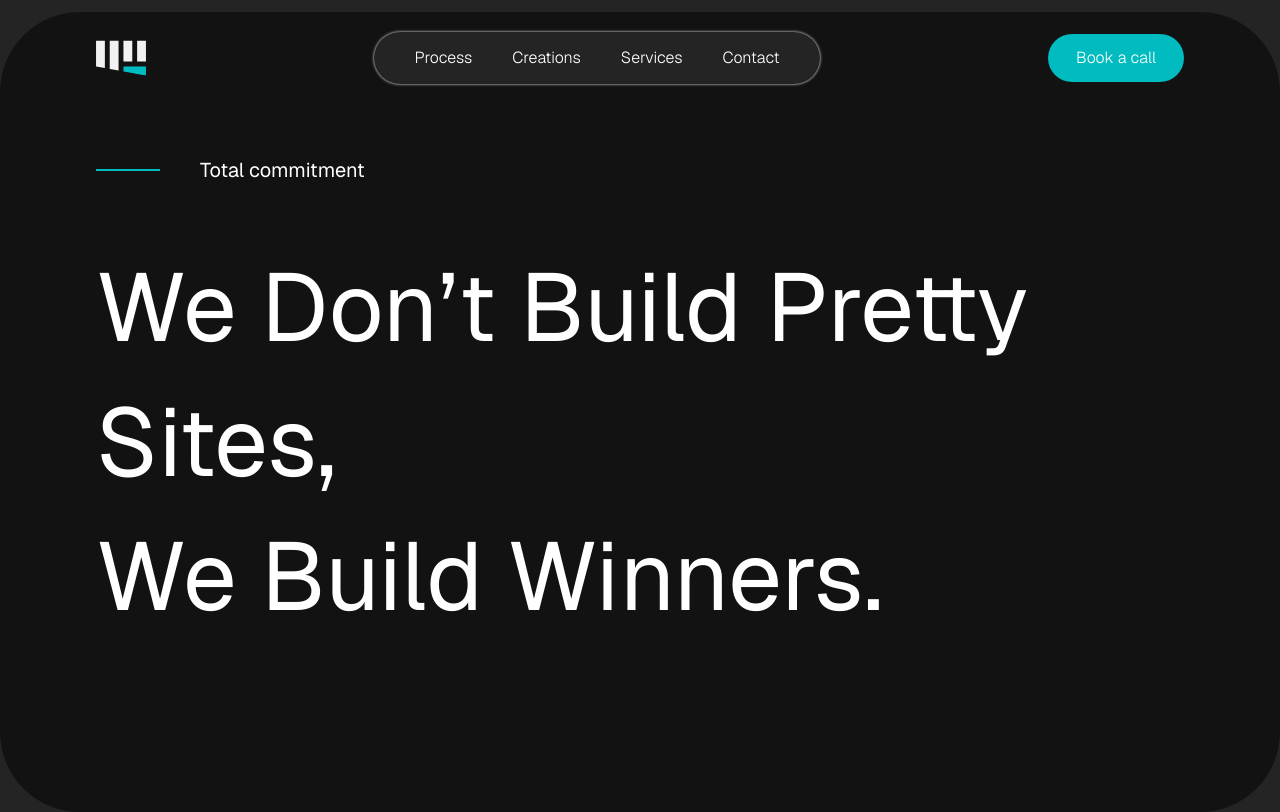
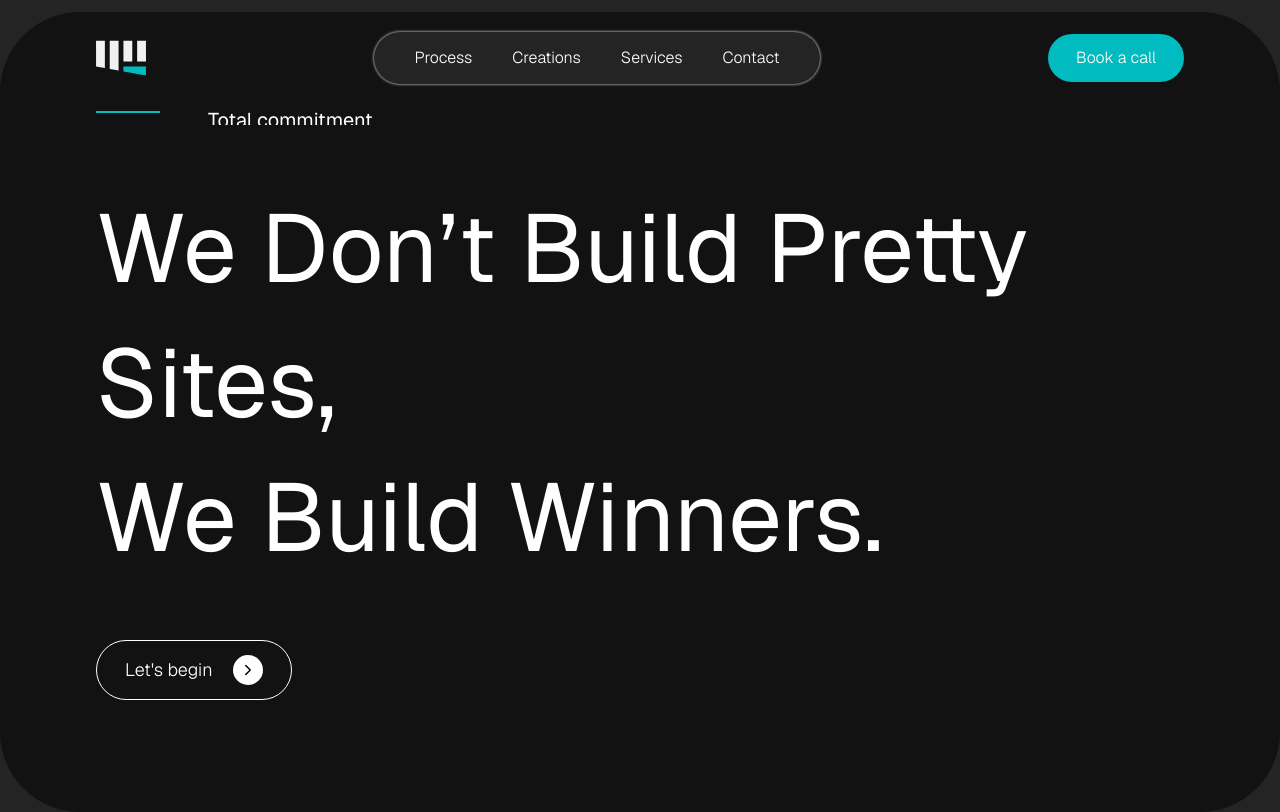
Before and after one commit to raian30/fist-agency, a Next.js app: page / in a window 1280 px wide. Built offline with nearby package versions, Linux system fonts and the light colour scheme.

Commit message:
hero finished

```diff
--- a/src/app/globals.css
+++ b/src/app/globals.css
@@ -4,6 +4,61 @@
 
 body {
   font-weight: 300;
+}
+
+
+.animation-item-1 {
+  animation: animation-item-1 infinite 3s ease;
+}
+
+@keyframes animation-item-1 {
+  33% {
+    transform: translateY(100%);
+  }
+
+  66% {
+    transform: translateY(100%);
+  }
+
+  100% {
+    transform: translateY(0%);
+  }
+}
+
+.animation-item-2 {
+  animation: animation-item-2 infinite 3s ease;
+}
+
+@keyframes animation-item-2 {
+  33% {
+    transform: translateY(0%);
+  }
+
+  66% {
+    transform: translateY(100%);
+  }
+
+  100% {
+    transform: translateY(100%);
+  }
+}
+
+.animation-item-3 {
+  animation: animation-item-3 infinite 3s ease;
+}
+
+@keyframes animation-item-3 {
+  33% {
+    transform: translateY(100%);
+  }
+
+  66% {
+    transform: translateY(0%);
+  }
+
+  100% {
+    transform: translateY(100%);
+  }
 }
 
 @layer utilities {
--- a/src/app/page.tsx
+++ b/src/app/page.tsx
@@ -1,14 +1,27 @@
 import GridBackground from "@/components/custom/GridBackground";
+import {ChevronRight} from "lucide-react";
+import Link from "next/link";
 
 export default function Home() {
   return (
       <div className={'min-h-screen overflow-hidden'}>
           <div className={'flex flex-col gap-14 h-screen justify-center px-24'}>
-              <div className={'flex gap-10 items-center'}>
+              <div className={'flex gap-12 items-center'}>
                   <div className={'bg-blue h-0.5 w-16'}/>
-                  <p className={'text-xl font-medium'}>Total commitment</p>
+                  <div className={'overflow-hidden relative animation-wrapper'}>
+                      <p className={'text-xl text-transparent select-none leading-[1.6rem] pointer-events-none font-medium'}>Total commitment</p>
+                      <p className={'text-xl font-medium absolute top-0 left-0 animation-item-1'}>Total commitment</p>
+                      <p className={'text-xl font-medium absolute top-0 left-0 translate-y-full animation-item-2'}>100% dedication</p>
+                      <p className={'text-xl font-medium absolute top-0 left-0 translate-y-full animation-item-3'}>No bull$hit</p>
+                  </div>
               </div>
-              <h1 className={'text-8xl leading-[1.4] font-medium '}>We Don’t Build Pretty Sites,<br/> We Build Winners.</h1>
+              <h1 className={'text-8xl leading-[1.4] font-medium '}>We Don’t Build Pretty Sites,<br/> We Build Winners.
+              </h1>
+              <Link href={'/#contact'} className={'flex relative overflow-hidden group justify-center items-center gap-5 w-fit px-7 py-3.5 border border-white rounded-full'}>
+                  <p className={'text-lg  group-hover:text-background transition-all'}>Let's begin</p>
+                  <ChevronRight size={30} className={'p-1.5 rounded-full bg-white text-black'}/>
+                  <div className={'absolute size-7 p-1.5 bg-transparent right-5 [z-index:-1] rounded-full group-hover:right-0 group-hover:bg-white group-hover:size-52 transition-all duration-300'}/>
+              </Link>
           </div>
           <GridBackground/>
           <div></div>
```
